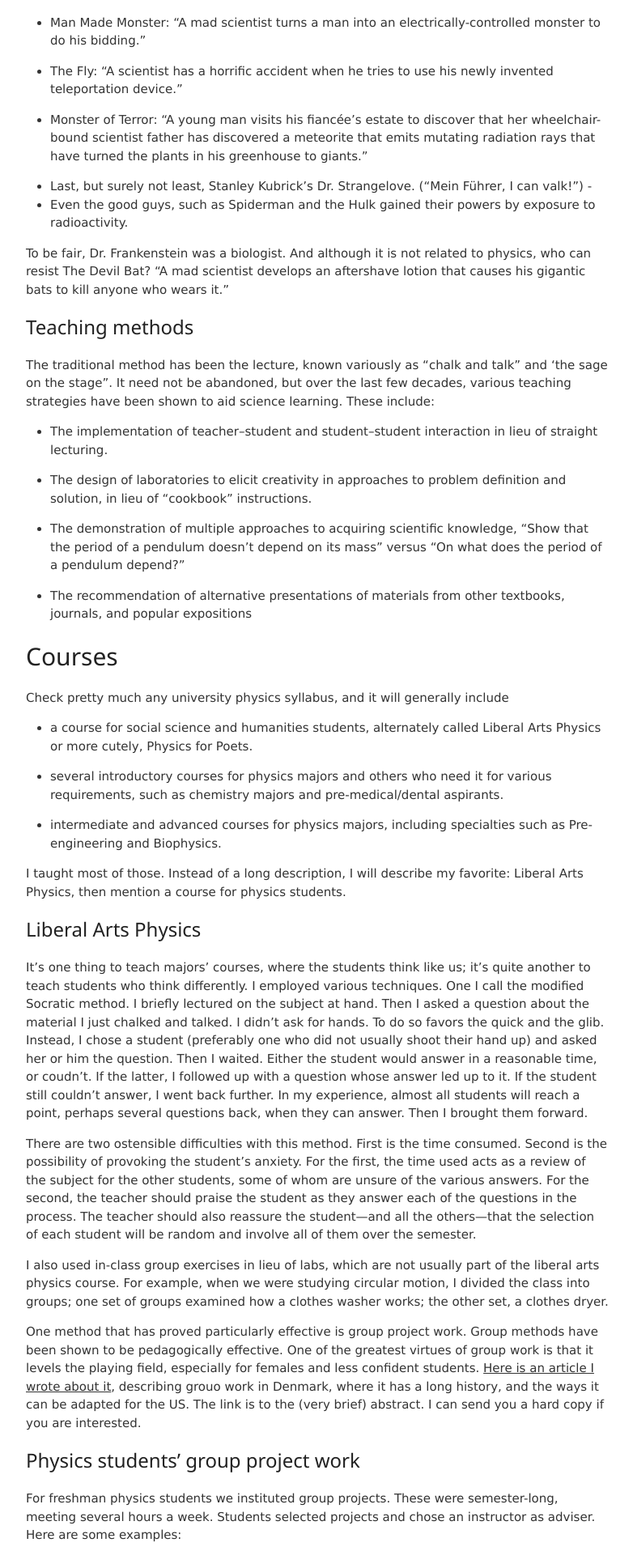
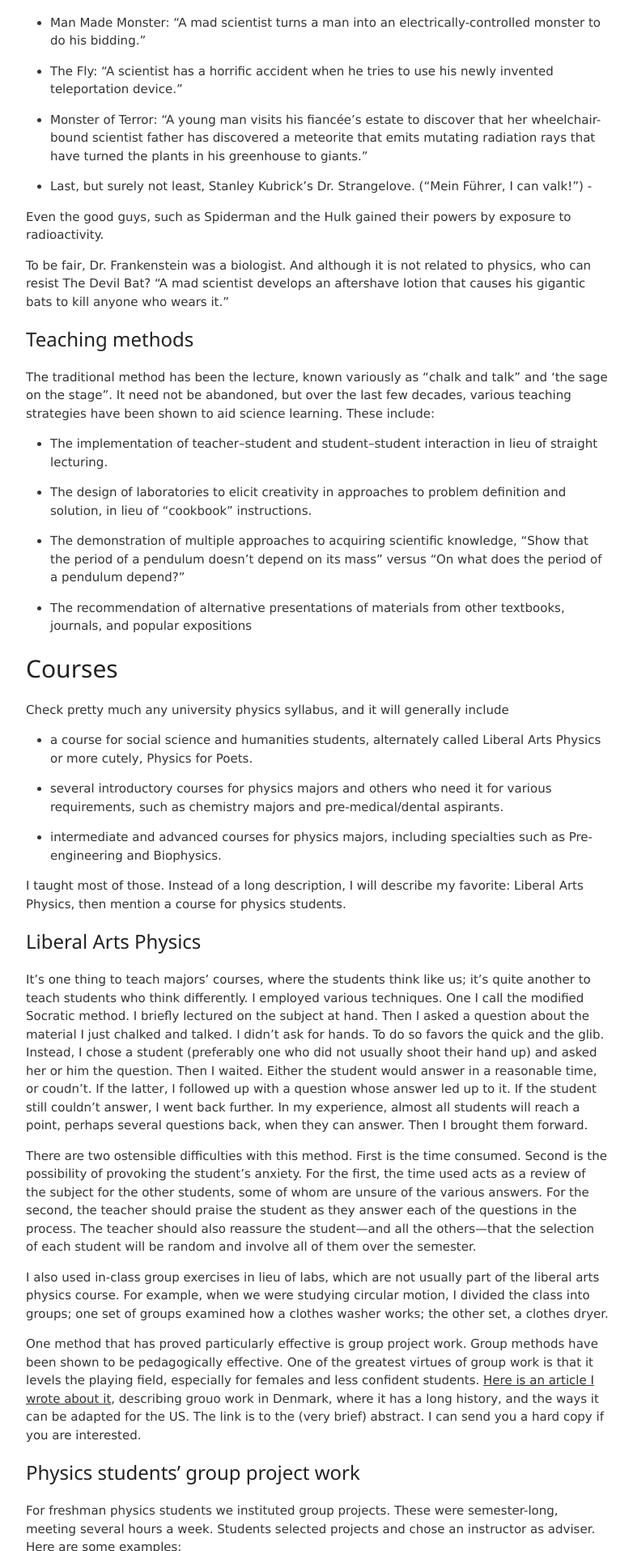
Before and after one commit to jvmallow/jvmallow.github.io, a Jekyll site: the page built from _posts/2025-05-14-Physics.md, in a window 1280 px wide. Shown: the part 1334-3250 px from the top of the page at 81% size, without its empty margins (248-1030 px from the left). Built offline with Jekyll 4.4.1, drawn with Linux system fonts in a browser that asks for light colours; a script that is not in the unit is left out.

```diff
--- a/_posts/2025-05-14-Physics.md
+++ b/_posts/2025-05-14-Physics.md
@@ -42,7 +42,8 @@ Physics avoidance” is common for example, in US high schools, sometimes aided
 
   - Last, but surely not least, Stanley Kubrick’s Dr. Strangelove. (“Mein Führer, I can valk!”)
   -
-  - Even the good guys, such as Spiderman and the Hulk gained their powers by exposure to radioactivity.
+
+Even the good guys, such as Spiderman and the Hulk gained their powers by exposure to radioactivity.
 
 To be fair, Dr. Frankenstein was a biologist. And although it is not related to physics, who can resist The Devil Bat? “A mad scientist develops an aftershave lotion that causes his gigantic bats to kill anyone who wears it.”
 
```
